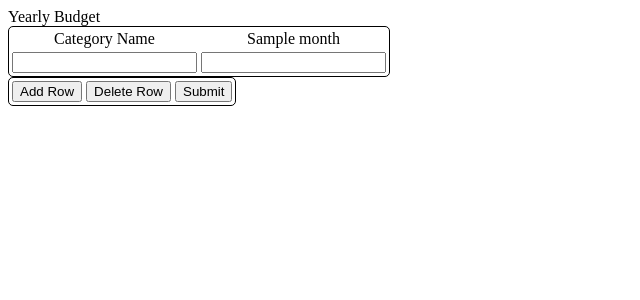
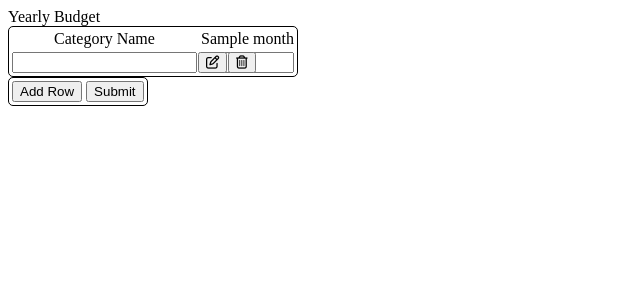
Before and after one commit to heath9326/CS50xFinalProject, a Flask app: template templates/index.html in a window 1280 px wide. Shown: the top 300 px of the page, without its empty margins (0-640 px from the left). Run offline with Flask 2, Linux system fonts and the light colour scheme; the template is opened without the code that fills it: most values are stand-ins (such as "Sample title", 1, 10 or a date in 2020); some libraries are stand-ins or nearby versions.

Commit message:
JS is back, adds 1 px row, delete not connected

```diff
--- a/static/styles.css
+++ b/static/styles.css
@@ -9,7 +9,32 @@ title {
 form td {
   text-align: center;
 }
+form td .btn_edit {
+  position: absolute;
+  float: right;
+  margin-left: 1px;
+}
+form td .btn_del {
+  position: absolute;
+  float: right;
+  margin-left: 31px;
+  margin-right: 31px;
+}
+form td td input {
+  float: left;
+}
+form td .spacer {
+  width: 100px;
+  margin: 0 -100px 0 0;
+  background: transparent;
+}
+form td .month {
+  width: 85px;
+}
 form table {
+  display: table;
+  table-layout: fixed;
+  /* Boarder Settings */
   border-color: black;
   border-style: solid;
   border-width: 1px 1px 1px 1px;
--- a/templates/index.html
+++ b/templates/index.html
@@ -8,7 +8,7 @@
          <!--Yearly Budget-->
          <form action="/" method="post">
             <caption>Yearly Budget</caption>
-            <table class="table" id="yes">
+            <table class="table" id="yearly_budget">
                 <!--Header Row-->
                 <thead>
                     <tr>
@@ -20,19 +20,27 @@
                         {% endfor %}
                     </tr>
                 </thead>
+                {% for n in range(row_count) %}
                 <!--First Category Spending Row-->
                 <tr id="yb_row0{{row_count}}">
-                    <td id="yb_col0"><input type="text" name="Category Name"/></td>
+                        <td nowrap id="yb_col0">
+                            <input type="text" name="Category Name"/>
+                            <button type="button" class="btn_edit"><i class='far fa-edit'></i></button>
+                            <button type="button" class="btn_del"><i class='far fa-trash-alt'></i></button>
+                            <div class="spacer"></div>
+                        </td>
                     {% for month in months %}
-                        <td> <input id="yb_col{{month["number"]}}" type="number" name="{{month["name"]}}"/> </td>
+                        <td>
+                            <input class="month" id="yb_col{{month["number"]}}" type="number" name="{{month["name"]}}"/>
+                        </td>
                     {% endfor %}
                 </tr>
+                {% endfor %}
             </table>
             <!-- Buttons for Yearly Budget -->
             <table class="buttons">
                 <tr>
-                    <td><input type="button" value="Add Row" onclick="addRows()" id="yearly_budget_add"/></td>
-                    <td><input type="button" value="Delete Row" onclick="deleteRows()" id="yearly_budget_delete" /></td>
+                    <td><input type="button" value="Add Row" onclick="addRows()" id="yearly_budget_add" name="yearly_budget_add"/></td>
                     <td><input type="submit" value="Submit" id="yearly_budget_submit"/></td>
                 </tr>
             </table>
--- a/templates/layout.html
+++ b/templates/layout.html
@@ -13,6 +13,41 @@
         <link href="/static/styles.css" rel="stylesheet">
 
         <title>{% block title %}{% endblock %}</title>
+        <!--region-->
+        <script src="https://kit.fontawesome.com/dfc5116c15.js" crossorigin="anonymous"></script>
+
+        <script>
+            function addRows(){
+	            var table = document.getElementById('yearly_budget');//storing the table element in the "table variable"
+	            var rowCount = table.rows.length; //get the number of rows in the table
+	            var cellCount = table.rows[0].cells.length; //get the number of columns in the table
+                console.log(cellCount);
+	            var row = table.insertRow(rowCount); //created an empty row using the JavaScript property
+	            for(var i = 0; i < cellCount; i++){ //dynamically generated the cells within the empty row
+                    //var cell = 'cell'+i;
+                    var cell = row.insertCell(i);
+                    //var copycel = document.getElementById('col'+i).innerHTML; // take the name of col + the number
+		            //cell.innerHTML=copycel;
+				}
+                //Adding class, name and id to fresh cells:
+
+                var text_class =
+
+			}
+
+            function deleteRows(){
+                var table = document.getElementById('emptbl');
+                var rowCount = table.rows.length;
+                if(rowCount > '2'){
+                    var row = table.deleteRow(rowCount-1);
+                    rowCount--;
+                }
+                else{
+                    alert('There should be atleast one row');
+                }
+            }
+        </script>
+    <!--endregion-->
     </head>
 
     <body>
```
Also changed, not shown: app.py (+25 -0 lines), 1 other file.
